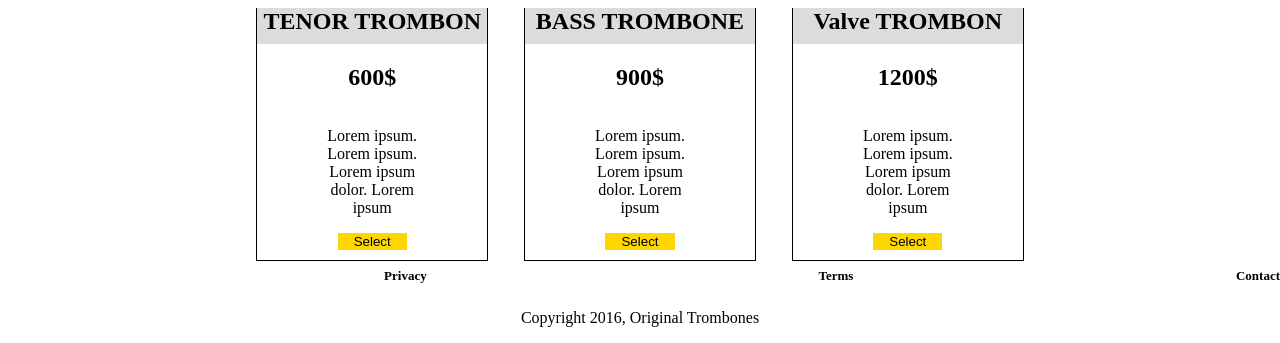
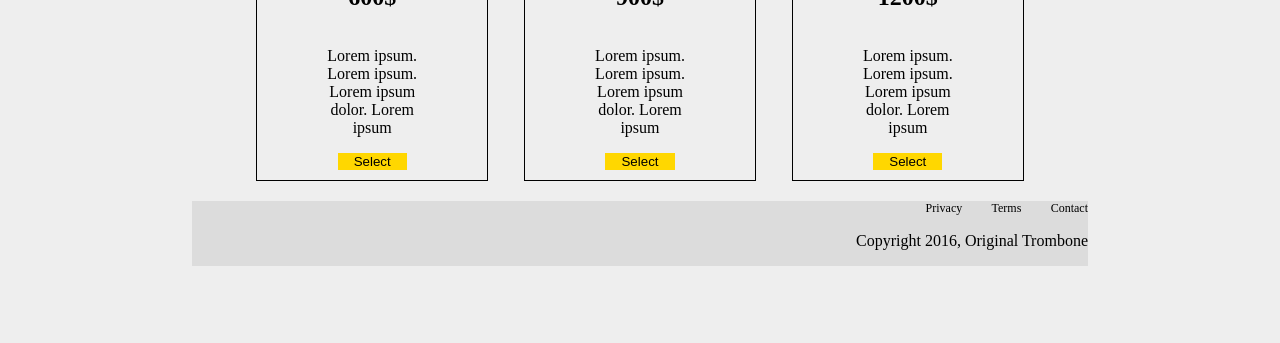
Before and after one commit to ablamnass/MicroverseCollaboration, a plain HTML site: page index.html in a window 1280 px wide. Shown: the part 769-1112 px from the top of the page. After the commit the page ends 1035 px from the top, so only its background shows below. Drawn offline with Linux system fonts and the light colour scheme.

Commit message:
Adding additional setting to the css!

```diff
--- a/css/app.css
+++ b/css/app.css
@@ -1,6 +1,7 @@
 body{
     margin: auto;
     width: 100%;
+    background-color:#eee;
 }
 
 #header{
@@ -10,6 +11,9 @@ body{
     flex-direction: row;
     justify-content: space-between;
     align-items: flex-start;
+    position: fixed;
+    opacity: 1;
+    background-color:#eee;
 }
 #header-img{
     width: 25%;
@@ -133,31 +137,27 @@ img{
     height:30% ;
     margin-bottom:10px ;
 }
-#AboutUs
-{
-    width: 100%;
-    height:10%;
-    display:flex;
-    flex-direction: column;
-    align-items: center;
-    justify-content: center;
-}
-#footer1{
+#ourFooter{
+    width: 70%;
+    margin: auto;
+    margin-top: 20px;
     display: flex;
     flex-direction: row;
     justify-content: flex-end;
-    width: 100%;
-
+    background-color: gainsboro;
 }
-.abtus{
+#footerContent{
+    display: flex;
+    flex-direction: column;
+    align-items: flex-end;
+}
+#footerLinks{
+    width: 70%;
     display: flex;
     flex-direction: row;
-    justify-content: flex-end;
-    width: 100%;
-    font-size: small;
+    justify-content: space-between;
 }
-#AboutUs #aboutus1
-{
-    background-color: gainsboro;
-    width: 70%;
+
+#footerLinks > a{
+    font-size: 12px;
 }
--- a/index.html
+++ b/index.html
@@ -38,9 +38,15 @@
                 Lorem ipsum dolor.
                 Lorem ipsum</p><button class="Selectplan">Select</button></div></div></div>
         </section>
-        <footer id="AboutUs">
+        <!--<footer id="AboutUs">
             <div id="footer1"><h1 class="abtus">Privacy</h1>  <h1 class="abtus">Terms</h1> <h1 class="abtus">Contact</h1></div>
             <div id="footer2"> <p id="copyright">Copyright 2016, Original Trombones</p></div>
+        </footer>-->
+        <footer id="ourFooter">
+            <div id="footerContent">
+                <div id="footerLinks"><a>Privacy</a><a>Terms</a><a>Contact</a></div>
+                <p>Copyright 2016, Original Trombone</p>
+            </div>
         </footer>
     </body>
 </html>
```
